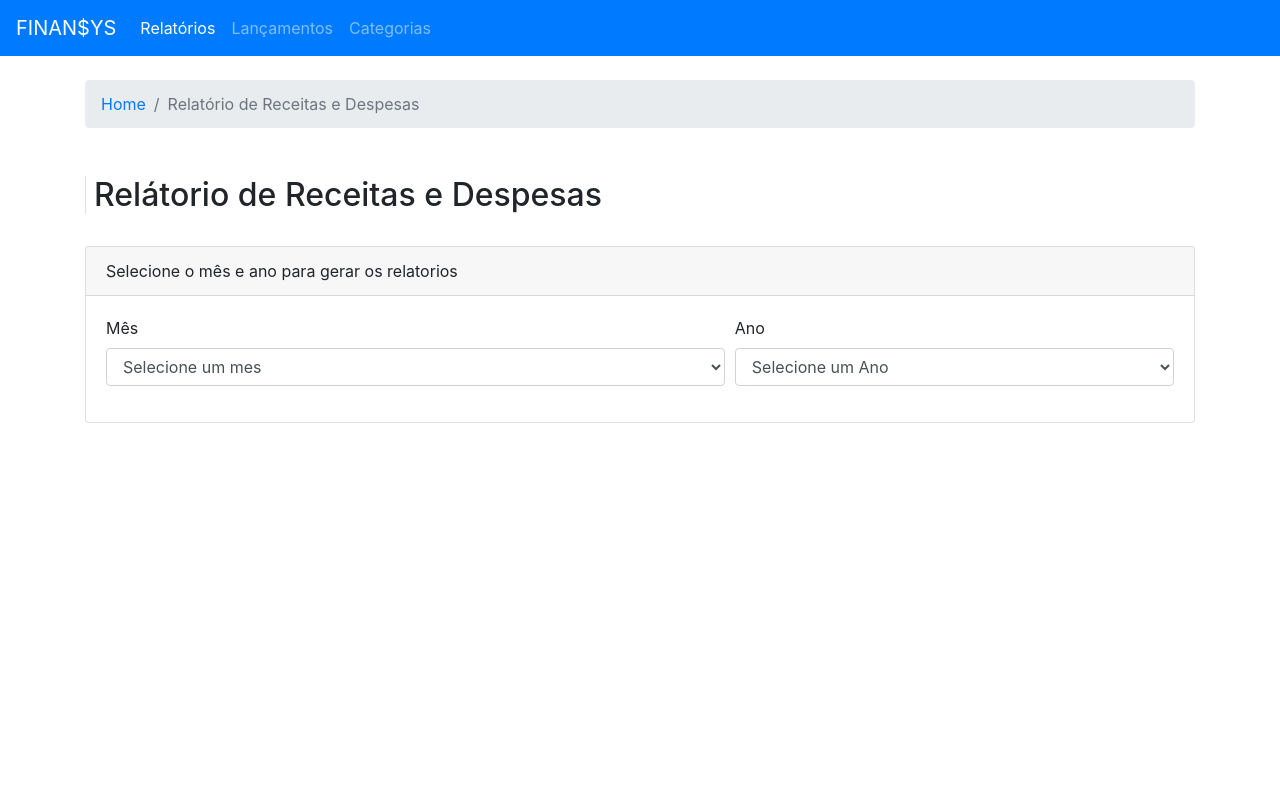
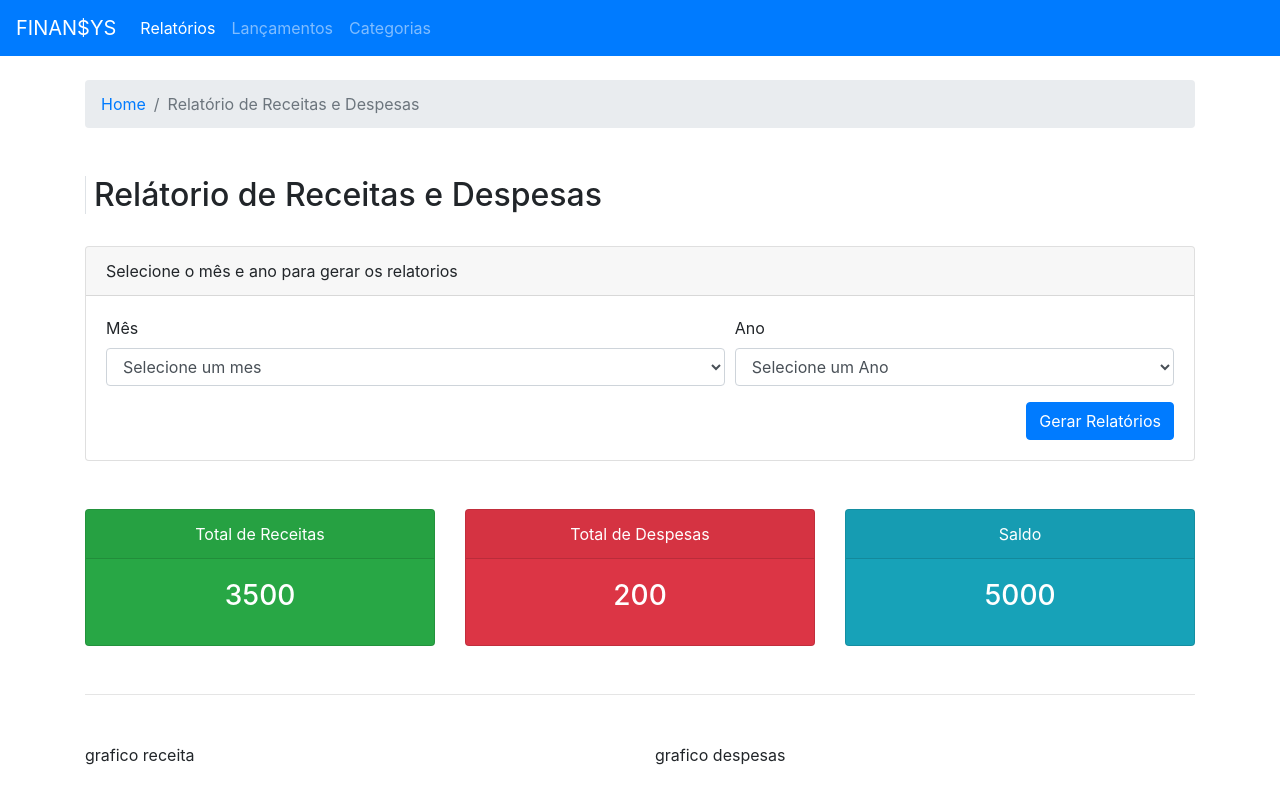
Before and after one commit to jeeeanlefchak/angular7-avancado-master-detail, an Angular app: page /reports in a window 1280 px wide. Built offline with nearby package versions, Linux system fonts and the light colour scheme; what angular-in-memory-web-api would draw is missing.

Commit message:
editando a tela de reports

```diff
--- a/src/app/pages/reports/reports/reports.component.html
+++ b/src/app/pages/reports/reports/reports.component.html
@@ -1,6 +1,6 @@
 <app-bread-crumb [items]="[ {text: 'Relatório de Receitas e Despesas' } ]"></app-bread-crumb>
 
-<app-page-header page-title="Relátorio de Receitas e Despesas" >
+<app-page-header page-title="Relátorio de Receitas e Despesas" show-button="false">
 </app-page-header>
 
 <div class="card">
@@ -40,5 +40,41 @@
         </select>
       </div>
     </div>
+    <div class="form-row">
+      <div class="col-md text-right">
+        <button type="button" (click)="generateReports()" class="btn btn-primary">Gerar Relatórios</button>
+      </div>
+    </div>
   </div>
 </div>
+<div class="card-deck mt-5 mb-5">
+  <div class="card text-center text-white bg-success">
+    <div class="card-header">Total de Receitas</div>
+    <div class="card-body">
+      <h3 class="card-title">3500</h3>
+    </div>
+  </div>
+  <div class="card text-center text-white bg-danger">
+    <div class="card-header">Total de Despesas</div>
+    <div class="card-body">
+      <h3 class="card-title">200</h3>
+    </div>
+  </div>
+  <div class="card text-center text-white bg-info">
+    <div class="card-header">Saldo</div>
+    <div class="card-body">
+      <h3 class="card-title">5000</h3>
+    </div>
+  </div>
+</div>
+
+<hr>
+
+<div class="row mt-5 mb-4">
+  <div class="col-md-6">
+    grafico receita
+  </div>
+  <div class="col-md-6">
+    grafico despesas
+  </div>
+</div>
--- a/src/app/shared/components/page-header/page-header.component.html
+++ b/src/app/shared/components/page-header/page-header.component.html
@@ -4,7 +4,7 @@
       {{pageTitle}}
     </h1>
   </div>
-  <div class="col-md text-right">
+  <div class="col-md text-right" *ngIf="showButton">
     <a [routerLink]="buttonLink" class="btn" [ngClass]="buttonClass">
       {{buttonText}}
     </a>
--- a/src/app/shared/components/page-header/page-header.component.ts
+++ b/src/app/shared/components/page-header/page-header.component.ts
@@ -10,6 +10,7 @@ export class PageHeaderComponent implements OnInit {
   @Input('button-class') buttonClass: string;
   @Input('button-text') buttonText: string;
   @Input('button-link') buttonLink: string;
+  @Input('show-button') showButton: boolean = true;
 
   constructor() { }
 
```
